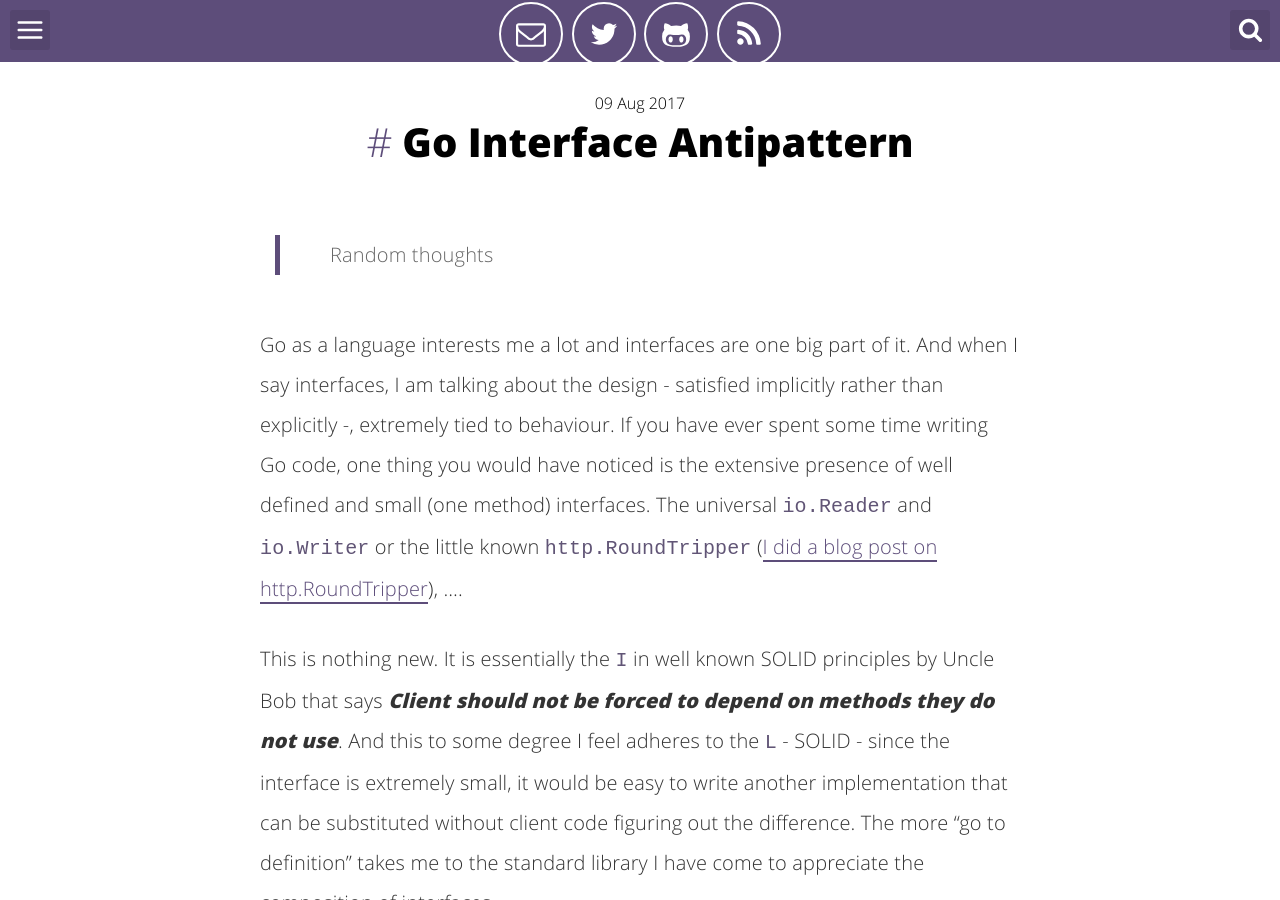
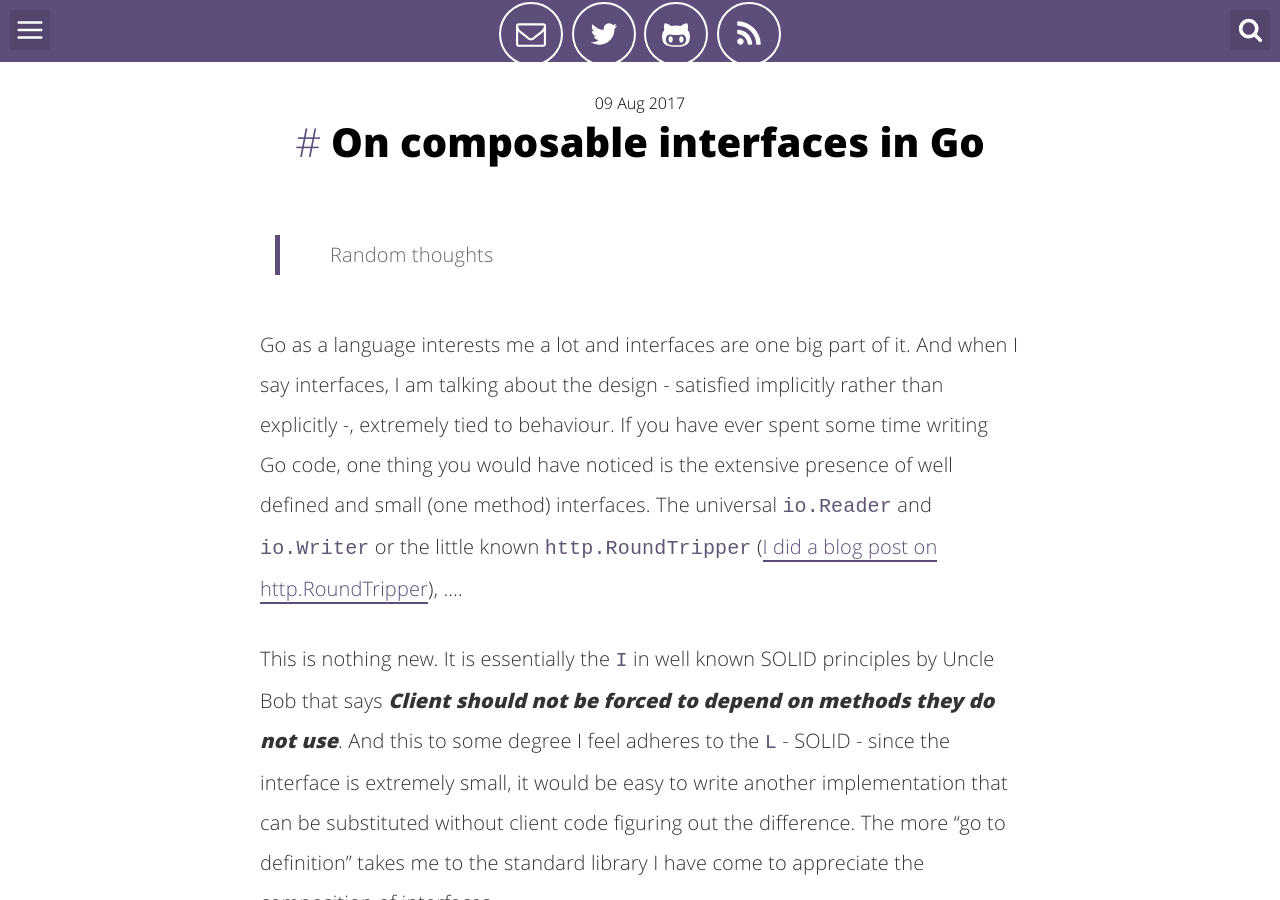
Before and after one commit to adelowo/portfolio, a Jekyll site: the page built from _posts/2017-08-09-composable-go-interfaces.md, in a window 1280 px wide and 900 px high. Built offline with Jekyll 4.4.1, drawn with Linux system fonts in a browser that asks for light colours; emoji names are drawn with the system emoji font; comment, search, counter and statistics services are not loaded; some of the changed text lies outside the part shown.

Commit message:
Updated post title

```diff
--- a/_posts/2017-08-09-go-interface-antipattern.md
+++ b/_posts/2017-08-09-composable-go-interfaces.md
@@ -2,6 +2,7 @@
 
 layout: post
 tags: ["Go"]
+title: "On composable interfaces in Go"
 
 ---
 
```
